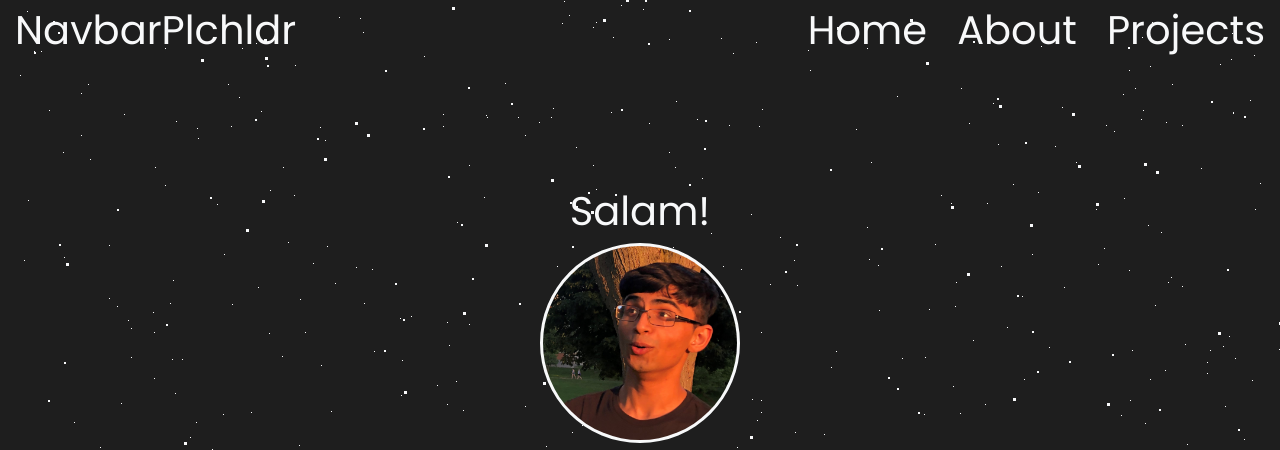
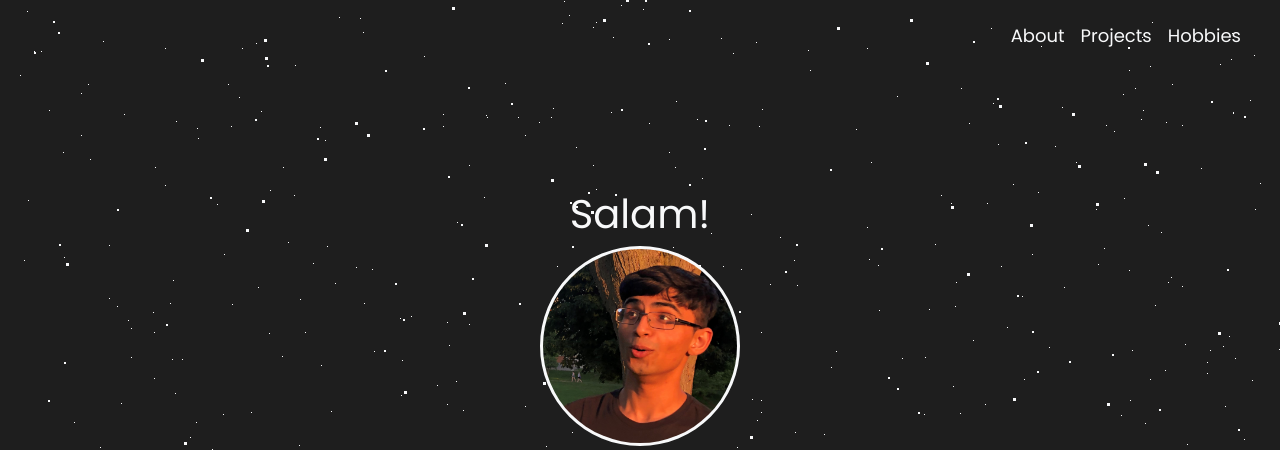
Before and after one commit to SJT00/SJT00.github.io, a Gatsby site: page / in a window 1280 px wide. Shown: the top 450 px of the page. Built offline with nearby package versions, Linux system fonts and the light colour scheme; Gatsby itself is replaced by a stand-in of ours.

```diff
--- a/src/components/navbar.js
+++ b/src/components/navbar.js
@@ -1,24 +1,20 @@
 import React from "react";
-import 'bootstrap/dist/css/bootstrap.min.css';
-import {Col,Row} from "react-bootstrap";
-export default function Navbar(){
-return(<Row>
-    <Col>
-    <h1>NavbarPlchldr</h1>
-    </Col>
-    <Col/>
-    <Col/>
-    <Col/>
-    <Col/>
-    <Col/>
-    <Col style={{textAlign:"center"}}>
-    <h1>Home</h1>
-    </Col>
-    <Col style={{textAlign:"center"}}>
-    <h1>About</h1>
-    </Col>
-    <Col style={{textAlign:"center"}}>
-    <h1>Projects</h1>
-    </Col>
-      </Row>)
+import "bootstrap/dist/css/bootstrap.min.css";
+import { Navbar,Nav } from "react-bootstrap";
+export default function NavBar() {
+  return (
+    <Navbar id="navbar" expand="md">
+      {/* <Navbar.Brand>
+        <span>SJT</span>
+      </Navbar.Brand> */}
+      <Navbar.Toggle aria-controls="basic-navbar-nav" />
+      <Navbar.Collapse id="basic-navbar-nav">
+        <Nav className="ml-auto">
+          <Nav.Link>About</Nav.Link>
+          <Nav.Link>Projects</Nav.Link>
+          <Nav.Link>Hobbies</Nav.Link>
+        </Nav>
+      </Navbar.Collapse>
+    </Navbar>
+  );
 }
--- a/src/styles/global.scss
+++ b/src/styles/global.scss
@@ -18,6 +18,19 @@ body {
   font-size: 18px;
   color: var(--customwhite);
   background-color: var(--customblack);
+  .navbar-light .navbar-brand{
+    color: var(--customwhite);
+    &:hover {
+      color: var(--customwhite);
+      cursor: default;
+    }
+  }
+  .navbar-light .navbar-nav .nav-link{
+    color: var(--customwhite);
+    &:hover {
+      color: var(--secthover);
+    }
+  }
   .icon {
     display: block;
     margin: auto;
```
